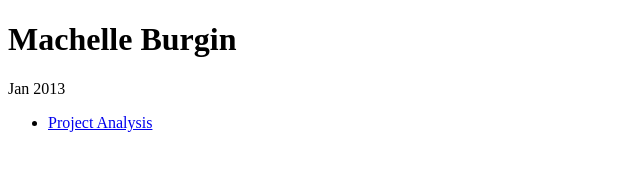
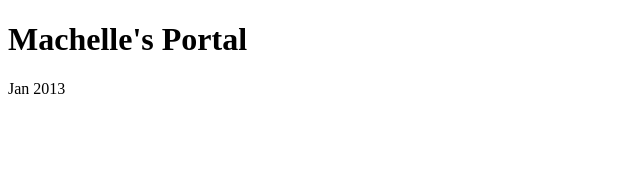
Before and after one commit to machelleb/WSProject2013, a plain HTML site: page index.html in a window 1280 px wide. Shown: the whole page, without its empty margins (0-640 px from the left). Drawn offline with Linux system fonts and the light colour scheme.

Commit message:
Commented out list of incomplete activities

```diff
--- a/index.html
+++ b/index.html
@@ -7,10 +7,10 @@
 </head>
 
 <body>
-	<h1>Machelle Burgin</h1>
+	<h1>Machelle's Portal</h1>
 	<p>Jan 2013</p>
-	<ul>
-		<li><a href="http:...">Project Analysis</a></li>
-	</ul>
+	<!--<ul>
+		<li>Project Analysis</li>
+	</ul>-->
 </body>
 </html>
```
